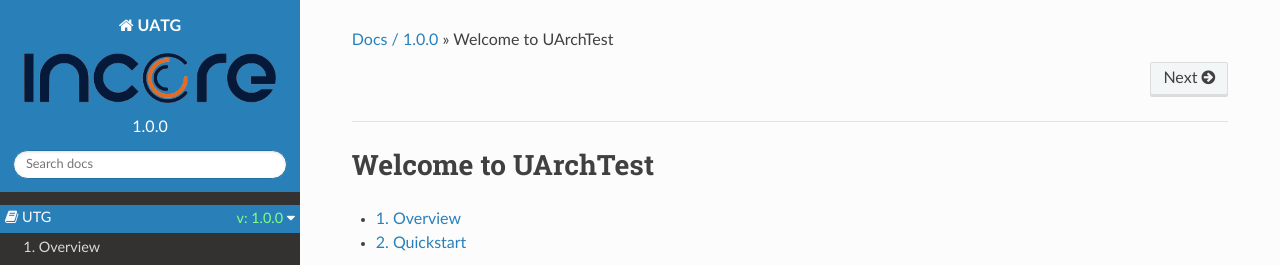
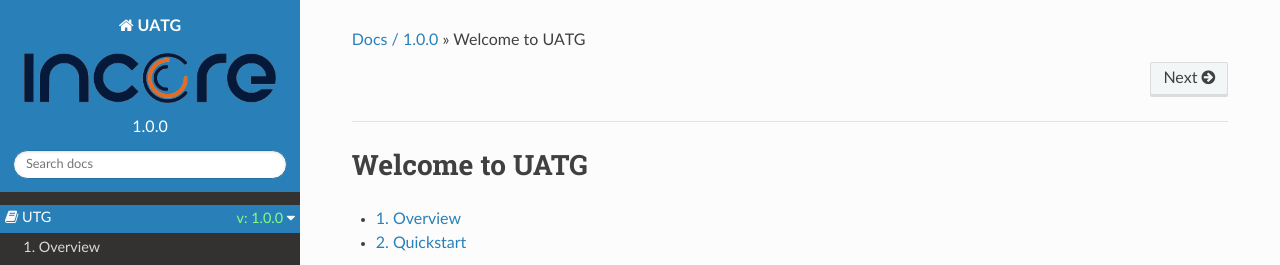
Before and after one commit to incoresemi/uatg, a Sphinx documentation site: the page built from docs/source/index.rst, in a window 1280 px wide and 900 px high. Shown: the top 265 px of the window. Built offline with Sphinx 7.4.7 and the Read the Docs theme 2.0.0, drawn with Linux system fonts in a browser that asks for light colours; pages that are not in the unit, such as notebooks, are missing from menus.

Commit message:
update for renaming

```diff
--- a/docs/source/code-doc.rst
+++ b/docs/source/code-doc.rst
@@ -7,7 +7,7 @@ Code Documentation
 Test_Generator
 ^^^^^^^^^^^^^^
 
-.. automodule:: utg.test_generator
+.. automodule:: uatg.test_generator
    :members:
    :special-members:
    :private-members:
@@ -15,7 +15,7 @@ Test_Generator
 Utils
 ^^^^^
 
-.. automodule:: utg.utils
+.. automodule:: uatg.utils
    :members:
    :special-members:
    :private-members:
--- a/docs/source/index.rst
+++ b/docs/source/index.rst
@@ -1,6 +1,6 @@
-####################
-Welcome to UArchTest
-####################
+###############
+Welcome to UATG
+###############
 
 .. toctree::
    :glob:
--- a/docs/source/installation.rst
+++ b/docs/source/installation.rst
@@ -8,7 +8,7 @@
 Quickstart
 ==========
 
-This section is meant to serve as a quick-guide to setup UATG(uArch Test Generator). This guide
+This section is meant to serve as a quick-guide to setup UATG(μArch Test Generator). This guide
 will help you setup all the required tooling for running uatg on your system.
 
 
--- a/docs/source/overview.rst
+++ b/docs/source/overview.rst
@@ -5,7 +5,7 @@
 Overview
 ========
 
-``UATG`` - Architectural Test Generator - is an open-source python based framework developed
+``UATG`` - μArchitectural Test Generator - is an open-source python based framework developed
 by InCore to generate RISC-V Assembly tests for functional verification of the RISC-V cores
 (currently supports in-house and SHAKTI cores only). While complements of UATG, like
 `RISCV-CTG <https://github.com/riscv-software-src/riscv-ctg>`_ , `AAPG
```
